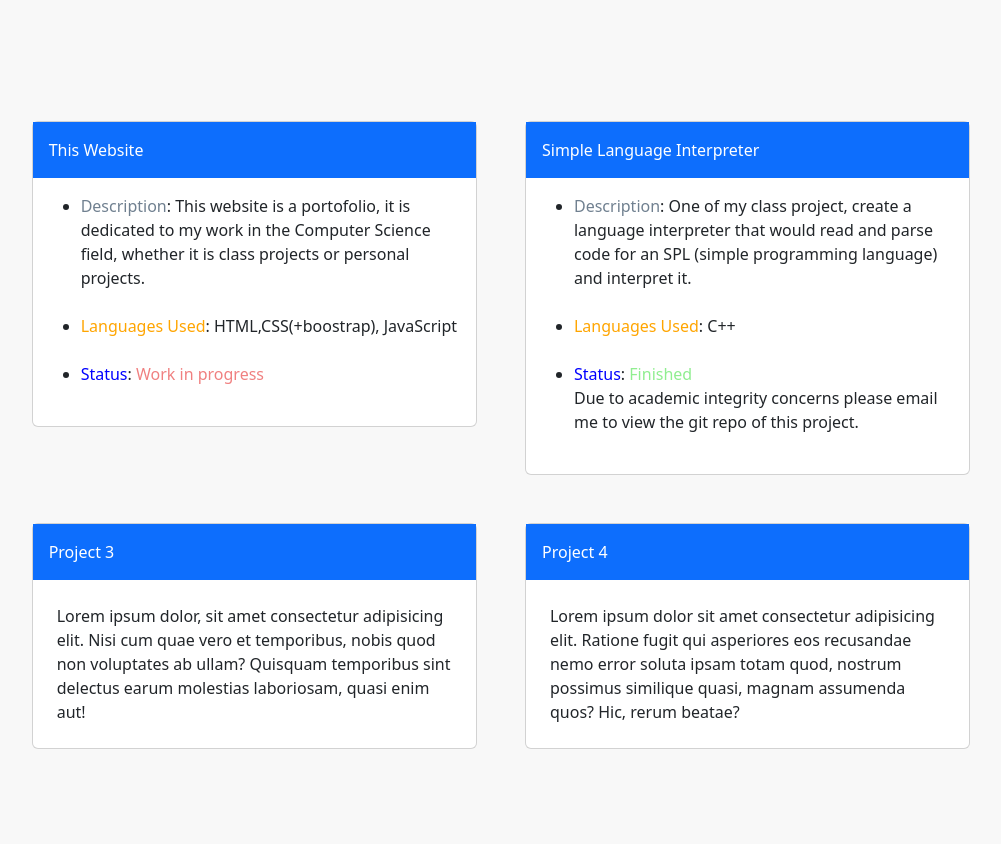
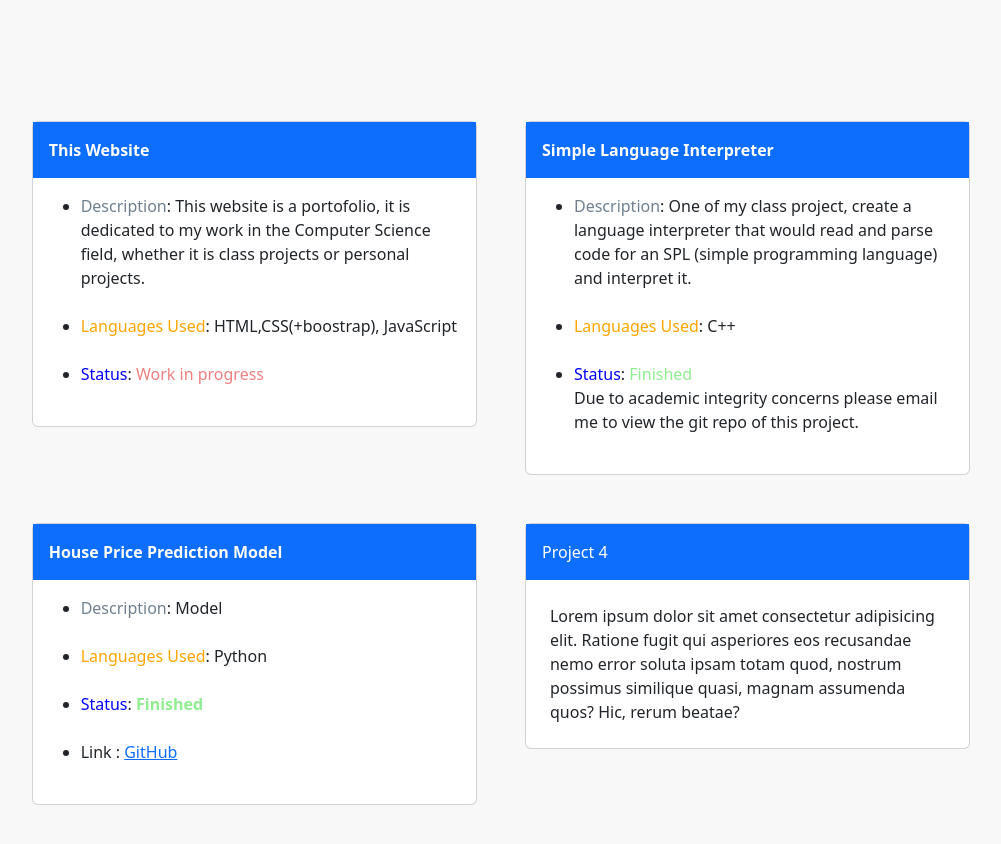
Before and after one commit to breakthegreat/portofolio, a website: page index.html in a window 1280 px wide. Shown: the part 680-1524 px from the top of the page, without its empty margins (139-1140 px from the left). Drawn offline with nearby package versions, Linux system fonts and the light colour scheme.

Commit message:
added stuff

```diff
--- a/index.html
+++ b/index.html
@@ -94,7 +94,7 @@
             <div class="row row-cols-1 row-cols-lg-2  mx-5 gy-5 gx-5" id="projects">
                 <div class="col-lg-5 offset-lg-1 col-md-6">
                     <div class="card ">
-                        <div class="card-body text-bg-primary">This Website
+                        <div class="card-body text-bg-primary" style="font-weight: bold;">This Website
                         </div>
                         <div class="card-body p-3">
 
@@ -121,7 +121,7 @@
                 </div>
                 <div class="col-lg-5  col-md-6">
                     <div class="card ">
-                        <div class="card-body text-bg-primary">Simple Language Interpreter
+                        <div class="card-body text-bg-primary" style="font-weight: bold;">Simple Language Interpreter
                         </div>
                         <div class="card-body p-3">
 
@@ -150,13 +150,32 @@
                 </div>
                 <div class="col-lg-5 offset-lg-1  col-md-6">
                     <div class="card ">
-                        <div class="card-body text-bg-primary">Project 3
+                        <div class="card-body text-bg-primary" style="font-weight: bold;">House Price Prediction Model
                         </div>
-                        <div class="card-body p-4">Lorem ipsum dolor, sit amet consectetur adipisicing elit. Nisi cum
-                            quae
-                            vero et temporibus, nobis quod non voluptates ab ullam? Quisquam temporibus sint delectus
-                            earum
-                            molestias laboriosam, quasi enim aut!
+                        <div class="card-body p-3">
+
+                            <ul>
+                                <li class="list">
+                                    <span style="color:slategray;">Description</span>:
+                                    Model
+                                </li>
+                                <li class="list">
+                                    <span style="color: orange;">Languages Used</span>: Python
+                                </li>
+                                <li class="list">
+                                    <span style="color:blue;"> Status</span>: <span
+                                        style="color:lightgreen; font-weight: bold;">Finished
+                                    </span>
+                                </li>
+                                <li class="list">
+                                    <span>Link : <a
+                                            href="https://github.com/breakthegreat/CS301-PROJECT/">GitHub</a></span>
+
+                                </li>
+
+
+
+                            </ul>
                         </div>
 
                     </div>
```
Also changed, not shown: logos/GitHub_Logo.png (added), logos/GitHub_Logo_White.png (added), logos/github-mark-white.png (added), logos/github-mark.png (added).
